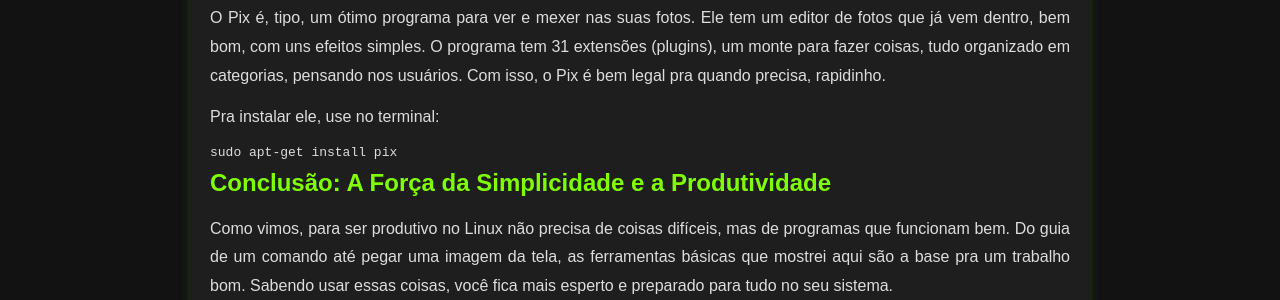
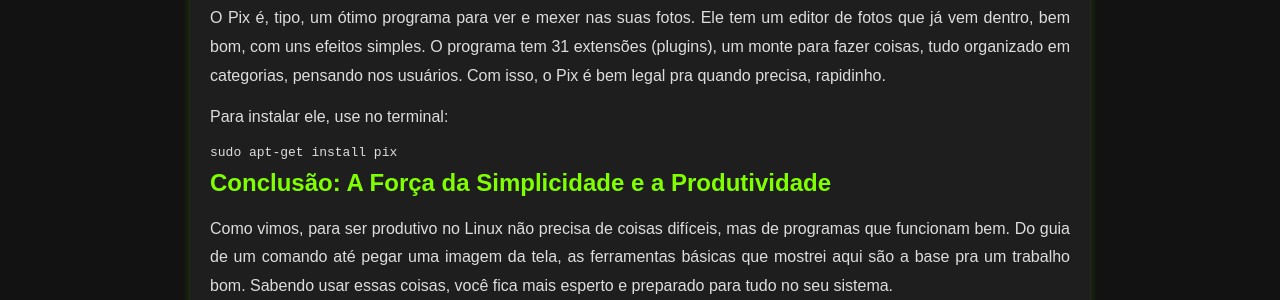
Before and after one commit to Piolinux/piolinux-site, a Jekyll site: the page built from _posts/2025-08-12-ferramentas-essenciais-para-produtividade-no-linux.md, in a window 1280 px wide. Shown: the part 1727-2027 px from the top of the page. Built offline with Jekyll 4.4.1, drawn with Linux system fonts in a browser that asks for light colours.

Commit message:
Update 2025-08-12-ferramentas-essenciais-para-produtividade-no-linux.md

```diff
--- a/_posts/2025-08-12-ferramentas-essenciais-para-produtividade-no-linux.md
+++ b/_posts/2025-08-12-ferramentas-essenciais-para-produtividade-no-linux.md
@@ -62,7 +62,7 @@ description: "Um guia completo sobre ferramentas essenciais para o dia a dia no
             <h3>Pix: Seu Gerenciador e Editor de Imagens</h3>
             <p>O Pix é, tipo, um ótimo programa para ver e mexer nas suas fotos. Ele tem um editor de fotos que já vem dentro, bem bom, com uns efeitos simples. O programa tem 31 extensões (plugins), um monte para fazer coisas, tudo organizado em categorias, pensando nos usuários. Com isso, o Pix é bem legal pra quando precisa, rapidinho.</p>
 
-            <p>Pra instalar ele, use no terminal:</p>
+            <p>Para instalar ele, use no terminal:</p>
             <pre><code>sudo apt-get install pix</code></pre>
 
             <h2>Conclusão: A Força da Simplicidade e a Produtividade</h2>
```
